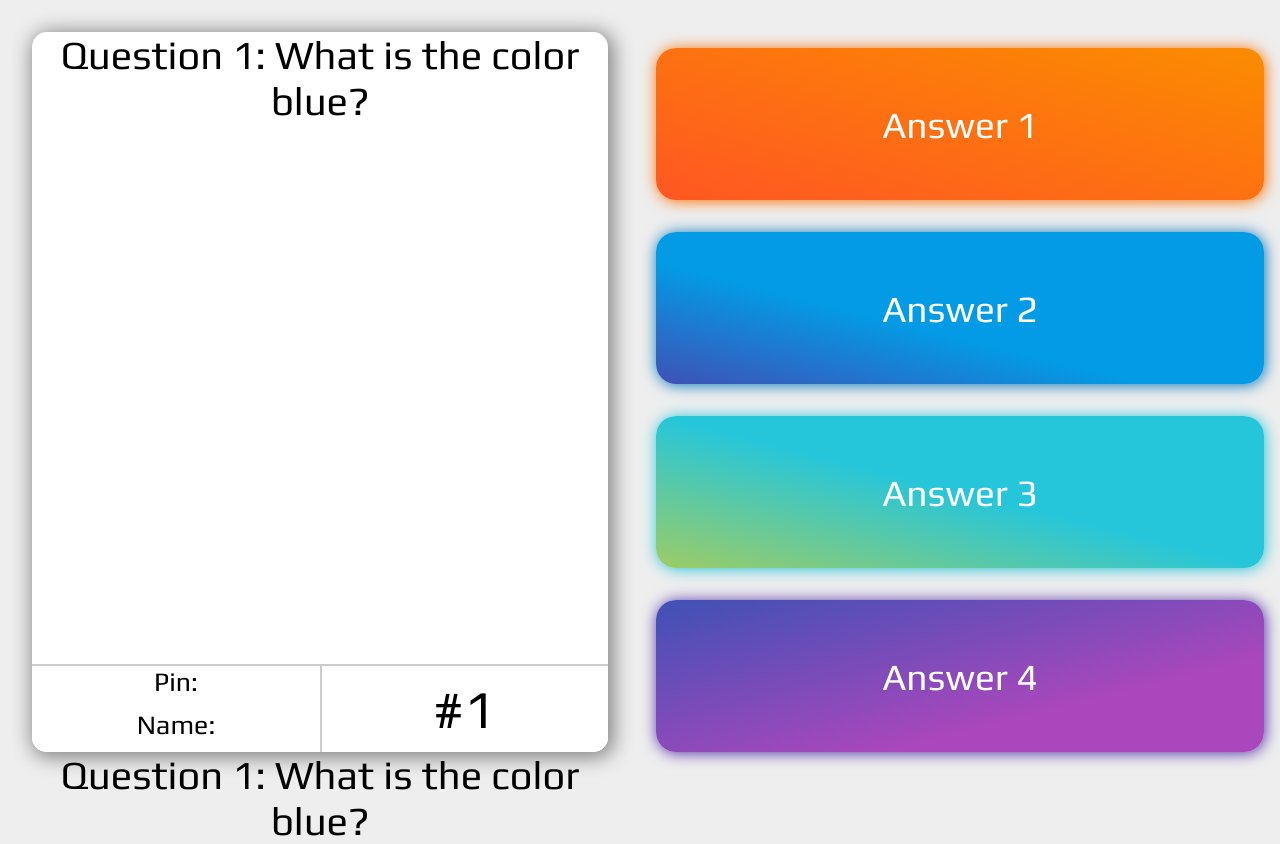
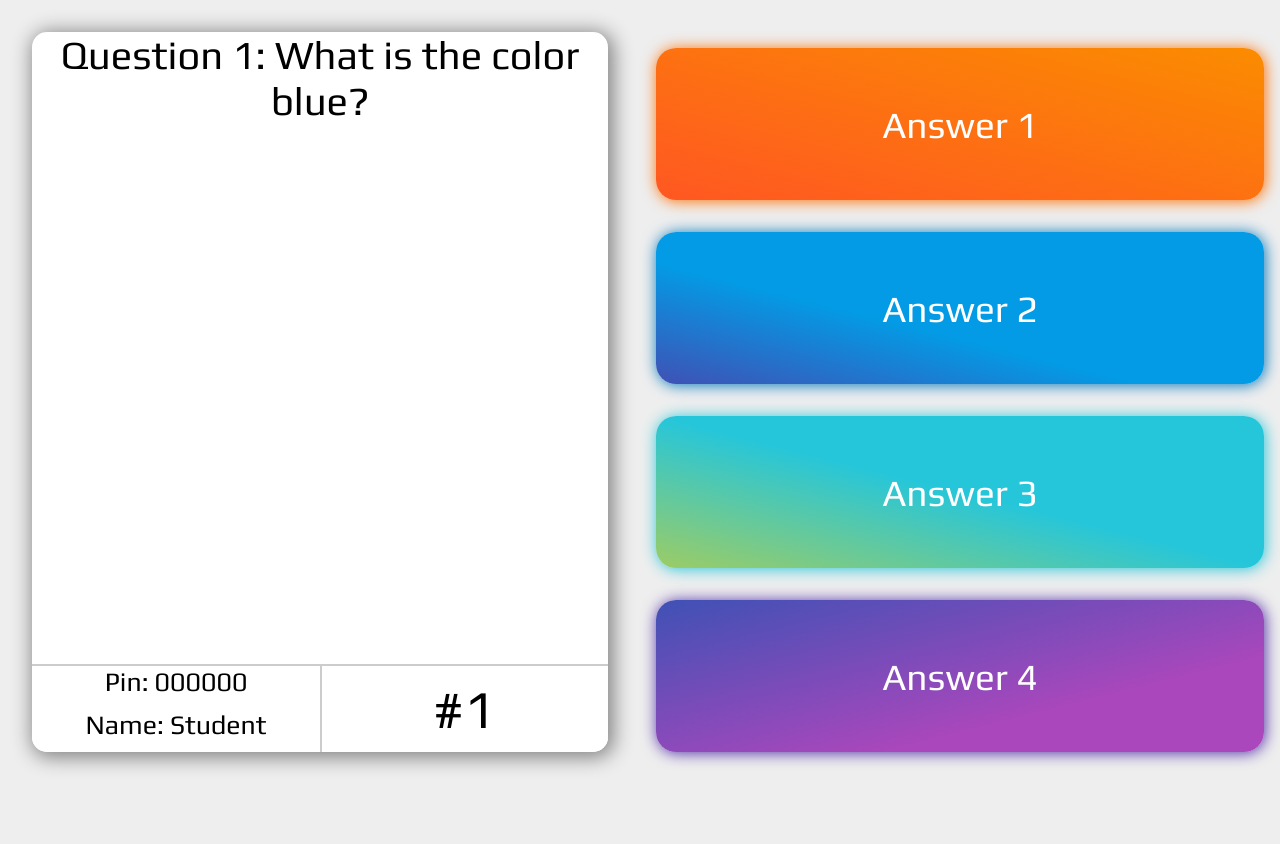
Before and after one commit to cmsparks/Rush_Game, a website: page build/public/student/game/index.html in a window 1280 px wide. After the commit the page ends 800 px from the top, so only its background shows below. Drawn offline with Linux system fonts and the light colour scheme.

Commit message:
asdfasdfA

```diff
--- a/build/public/student/game/index.html
+++ b/build/public/student/game/index.html
@@ -30,15 +30,6 @@
 						<div class="place">
 							<span id="currPlace">#1</span>
 						</div>
-					<span id="quesText"></span>
-				</div>
-				<div id="quesFooter">
-					<div class="gameInfo">
-						<div id="pin">Pin: <span id="currPin"></span></div>
-						<div id="name">Name: <span id="currName"></span></div>
-					</div>
-					<div class="place">
-						<span id="currPlace">#1</span>
 					</div>
 				</div>
 			</div>
--- a/build/public/teacher/analytics/Class/analytics.css
+++ b/build/public/teacher/analytics/Class/analytics.css
@@ -6,6 +6,11 @@ html, body {
 	background:linear-gradient( to top right, rgba(251,192,40,1) 0%, rgba(51,77,253,1) 100%);
 	background-repeat:no-repeat;
 	background-attachment:fixed;
+}
+#rightContainer {
+	width: 50%;
+	height: 80%;
+	background-color: white;
 }
 #content {
 	width:100%;
```
